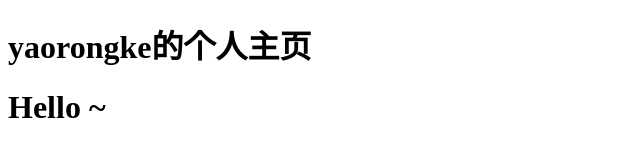
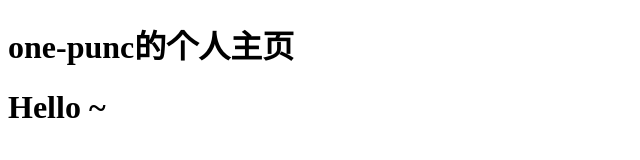
Before and after one commit to one-punchgit/one-punchgit.github.io, a plain HTML site: page index.html in a window 1280 px wide. Shown: the whole page, without its empty margins (0-640 px from the left). Drawn offline with Linux system fonts and the light colour scheme.

Commit message:
Update index.html

```diff
--- a/index.html
+++ b/index.html
@@ -2,10 +2,10 @@
 <html lang="en">
 <head>
     <meta charset="UTF-8">
-    <title>yaorongke</title>
+    <title>one-punch</title>
 </head>
 <body>
-    <h1>yaorongke的个人主页</h1>
+    <h1>one-punc的个人主页</h1>
     <h1>Hello ~</h1>
 </body>
 </html>
```
